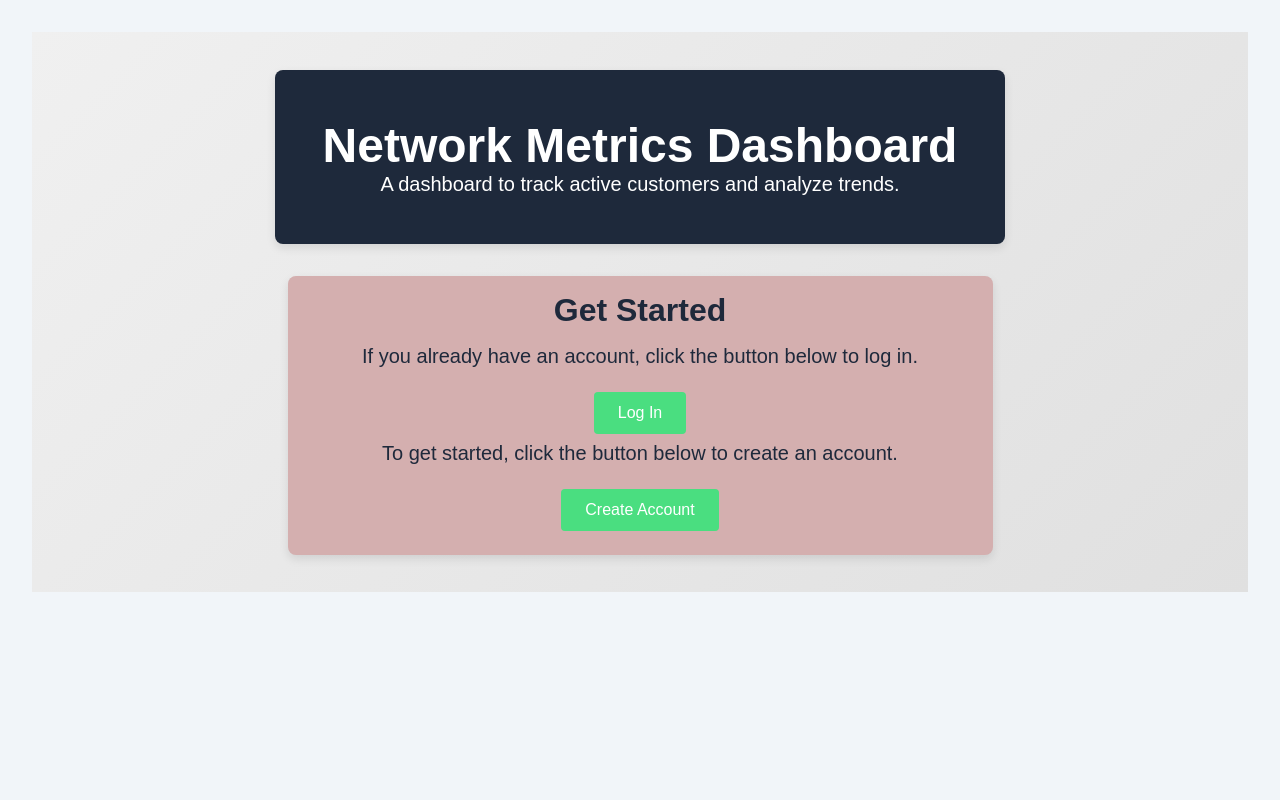
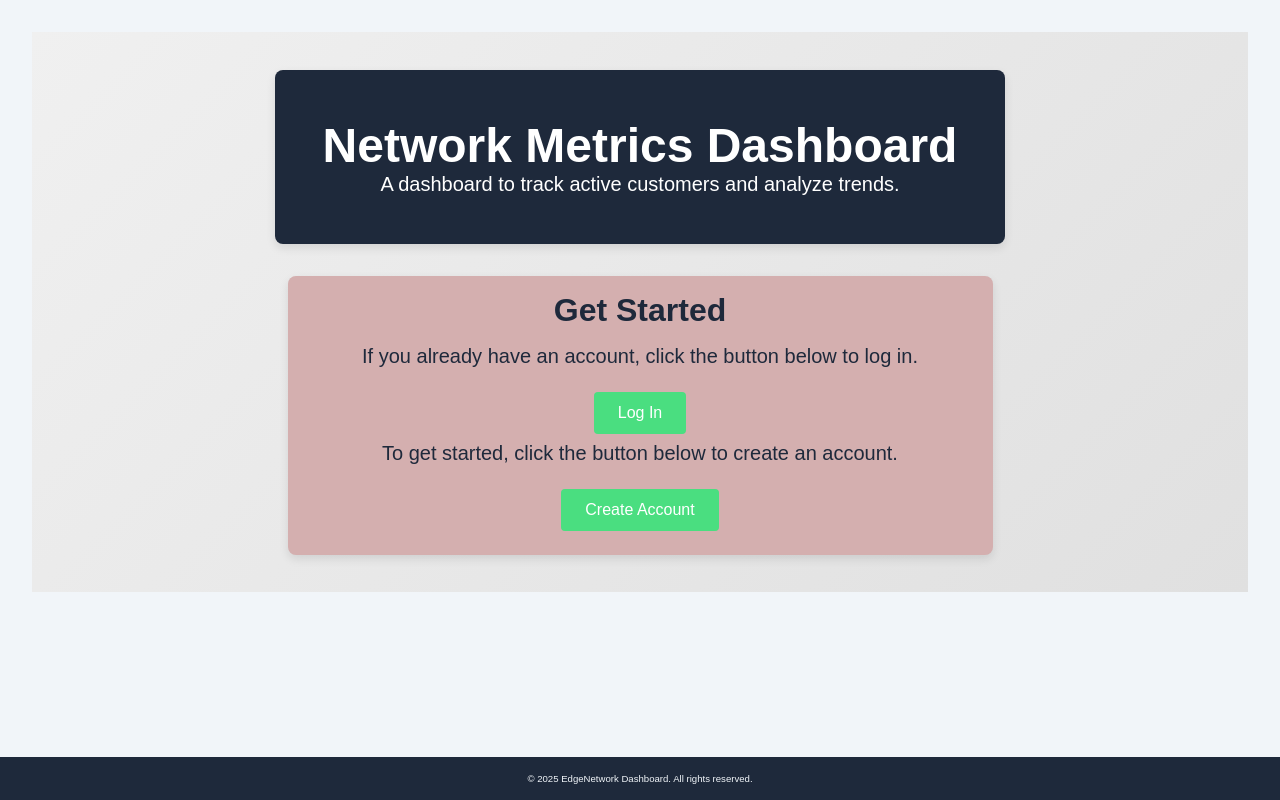
Before and after one commit to yemregumus/vue-dashboard-frontend, a Vue app: page / in a window 1280 px wide. Built offline with nearby package versions, Linux system fonts and the light colour scheme.

Commit message:
feat: footer created

```diff
--- a/src/App.vue
+++ b/src/App.vue
@@ -4,11 +4,13 @@
     <div class="content">
       <router-view />
     </div>
+    <Footer />
   </div>
 </template>
 
 <script setup>
 import { ref } from "vue";
+import Footer from "./components/Footer.vue";
 </script>
 
 <style lang="scss">
--- /dev/null
+++ b/src/components/Footer.vue
@@ -0,0 +1,26 @@
+// filepath: d:\school_stuff\projects\vue-dashboard\frontend\src\components\Footer.vue
+<template>
+  <footer class="footer">
+    <p>&copy; 2025 EdgeNetwork Dashboard. All rights reserved.</p>
+  </footer>
+</template>
+
+<style scoped>
+.footer {
+  display: flex;
+  justify-content: center;
+  align-items: center;
+  padding: 1rem;
+  background-color: var(--dark);
+  color: var(--light);
+  position: fixed;
+  bottom: 0;
+  width: 100%;
+}
+
+.footer p {
+  margin: 0;
+  text-align: center;
+  font-size: 0.6rem;
+}
+</style>
```
